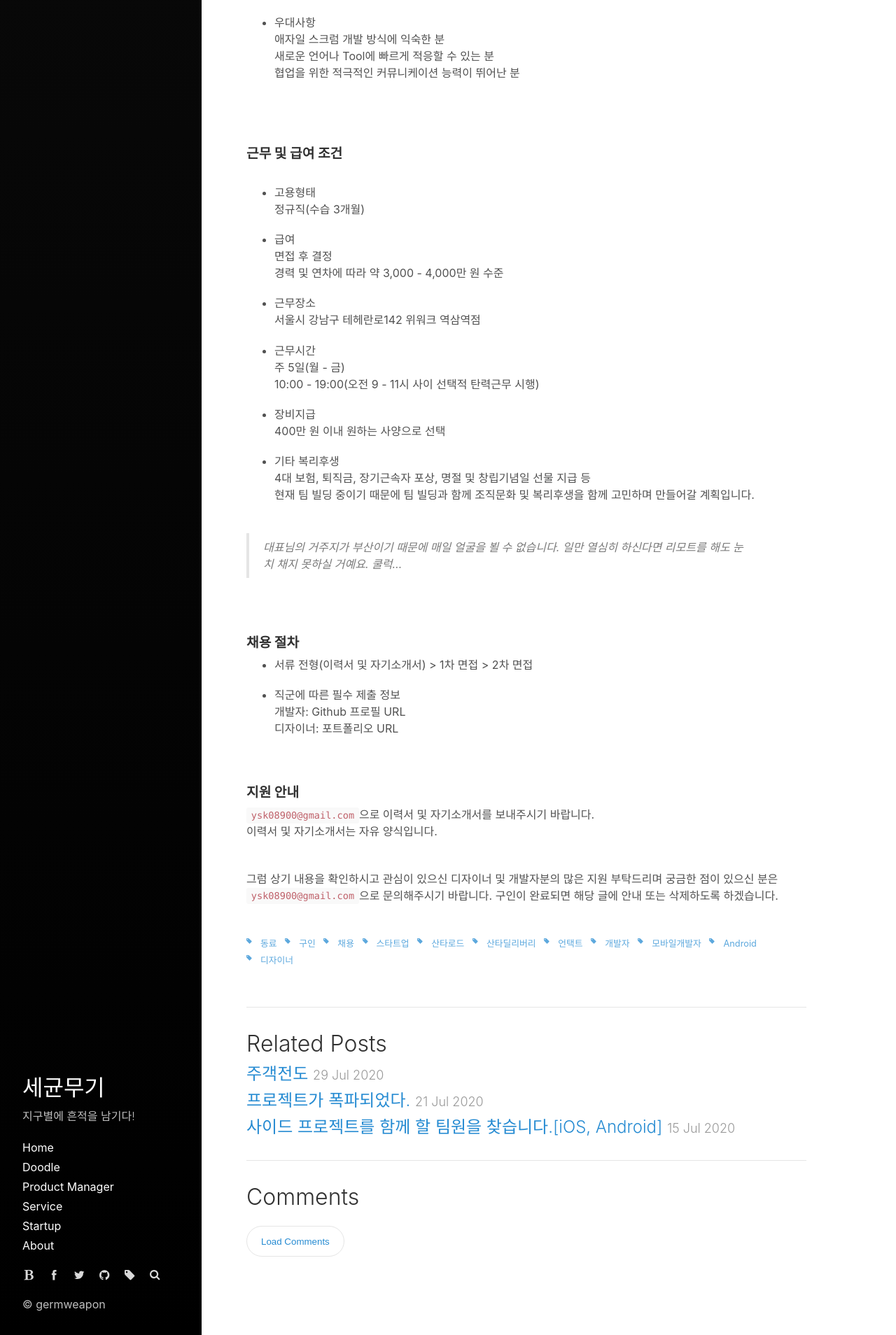
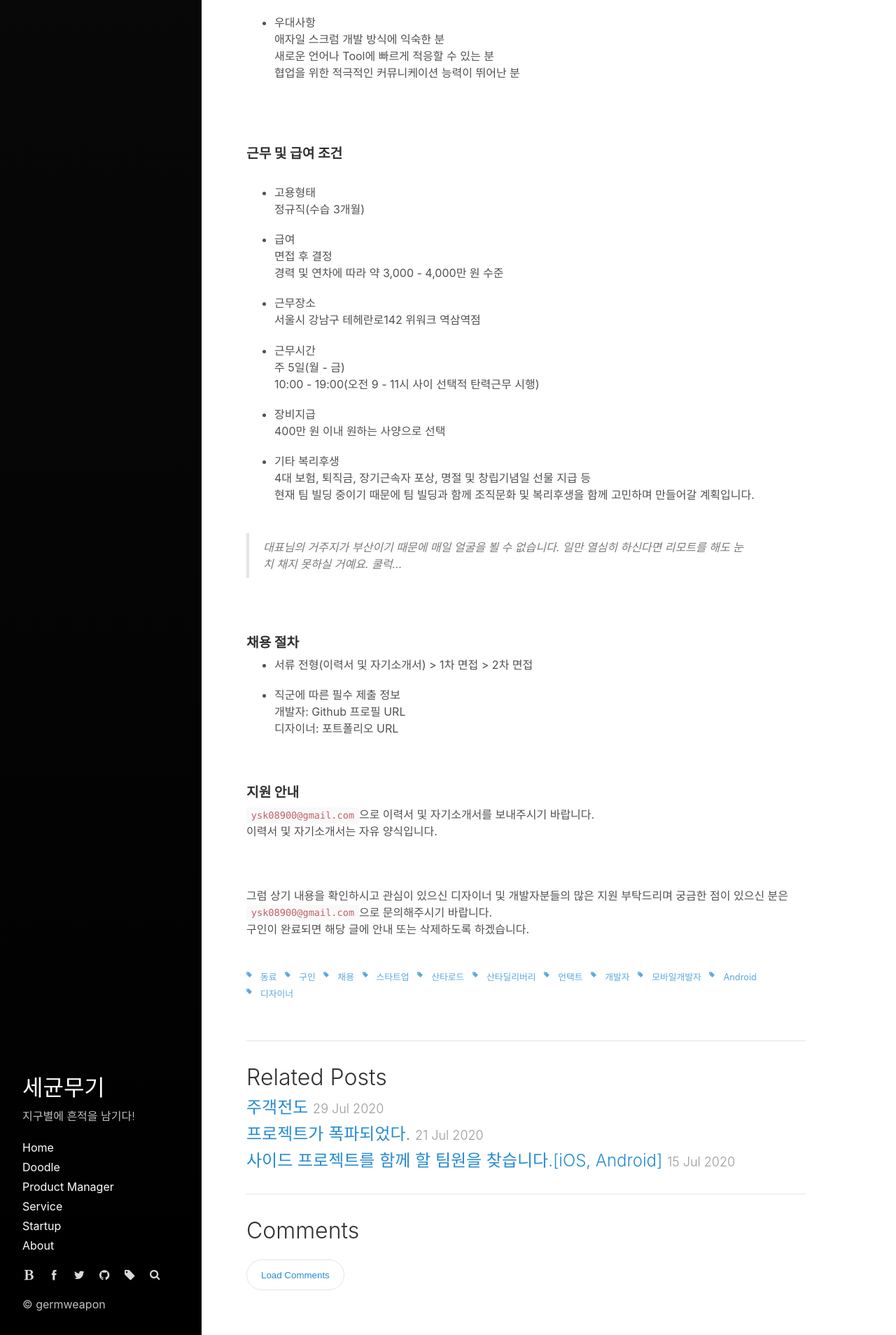
Before and after one commit to germweapon/germweapon.github.io, a Jekyll site: the page built from _posts/2020-08-11-산타로드와-유통물류시장을-혁신할-동료를-찾습니다.-[디자이너,개발자].md, in a window 1280 px wide. Shown: the part 2470-4378 px from the top of the page at 70% size. Built offline with Jekyll 4.4.1, drawn with Linux system fonts in a browser that asks for light colours; comment, search, counter and statistics services are not loaded.

Commit message:
문구 수정

```diff
--- a/_posts/2020-08-11-산타로드와-유통물류시장을-혁신할-동료를-찾습니다.-[디자이너,개발자].md
+++ b/_posts/2020-08-11-산타로드와-유통물류시장을-혁신할-동료를-찾습니다.-[디자이너,개발자].md
@@ -141,9 +141,10 @@ AWS 설정 및 운영 가능한 분<br>
 
 #### **지원 안내**<br>
 `ysk08900@gmail.com`으로 이력서 및 자기소개서를 보내주시기 바랍니다.<br>
-이력서 및 자기소개서는 자유 양식입니다.<br><br>
+이력서 및 자기소개서는 자유 양식입니다.<br><br><br>
 
 
-그럼 상기 내용을 확인하시고 관심이 있으신 디자이너 및 개발자분의 많은 지원 부탁드리며 궁금한 점이 있으신 분은 `ysk08900@gmail.com`으로 문의해주시기 바랍니다. 구인이 완료되면 해당 글에 안내 또는 삭제하도록 하겠습니다.
+그럼 상기 내용을 확인하시고 관심이 있으신 디자이너 및 개발자분들의 많은 지원 부탁드리며 궁금한 점이 있으신 분은 `ysk08900@gmail.com`으로 문의해주시기 바랍니다.<br>
+구인이 완료되면 해당 글에 안내 또는 삭제하도록 하겠습니다.
 <br>
 <br>
```
